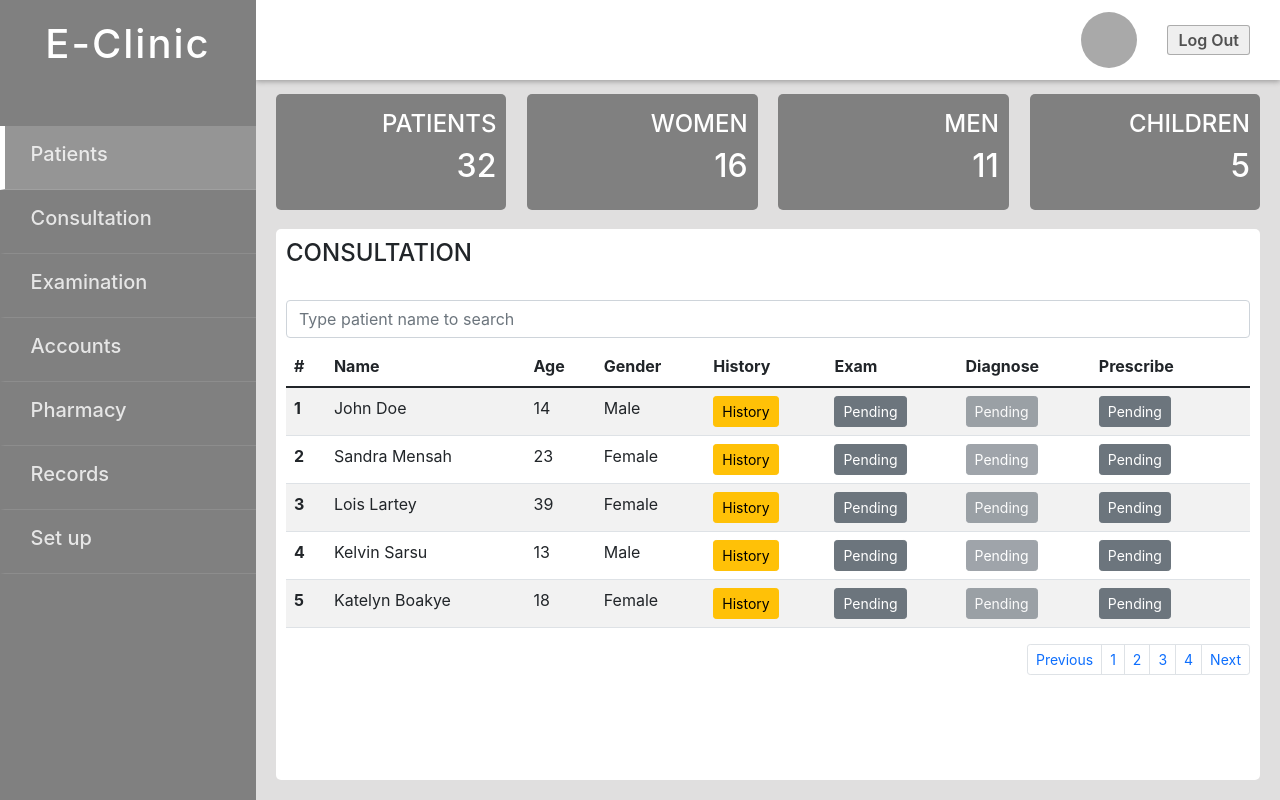
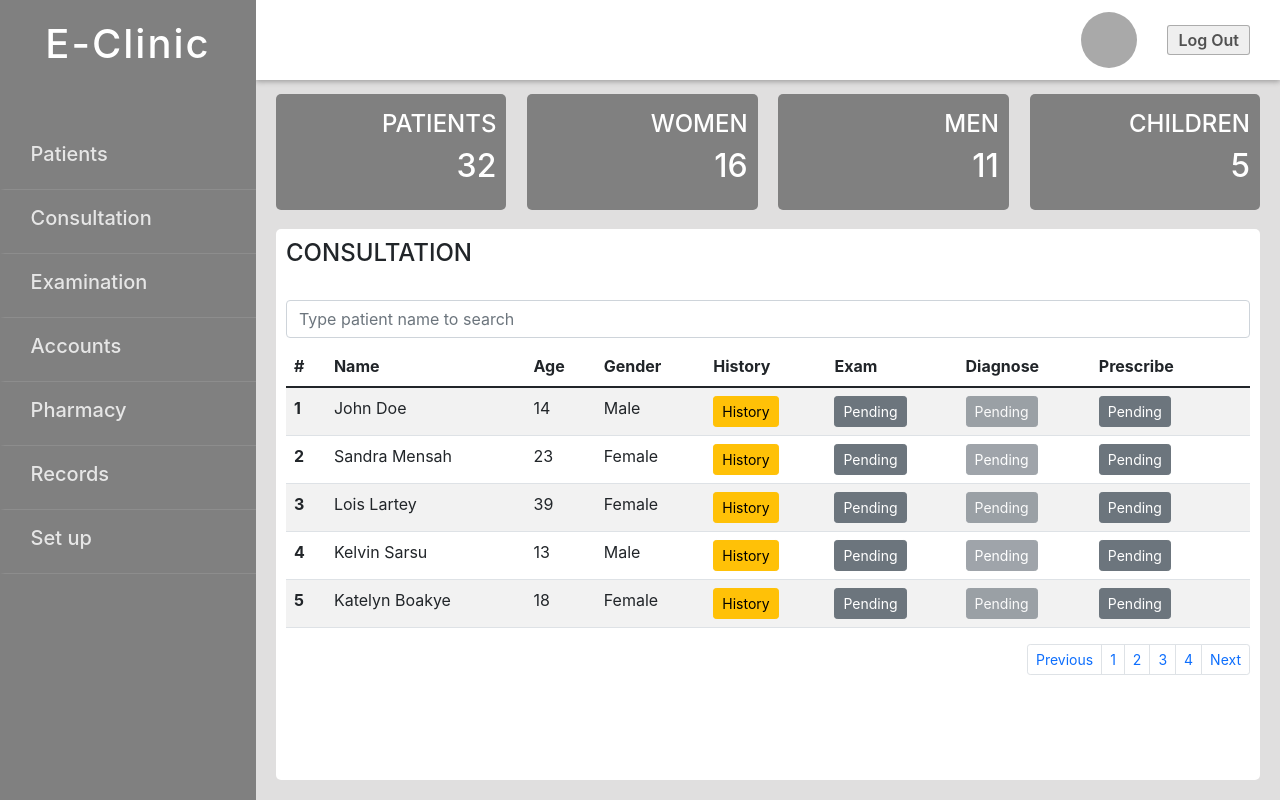
Before and after one commit to yoshiodei/e-clinic, a React (Create React App) app: page / in a window 1280 px wide. Built offline with nearby package versions, Linux system fonts and the light colour scheme.

Commit message:
added sideNav

```diff
--- a/src/components/SideNav.jsx
+++ b/src/components/SideNav.jsx
@@ -2,11 +2,11 @@ import "./../styles/side-nav.css";
 
 const Sidenav = () => {
   return (
-        <nav className='side-nav'>
+    <nav className="side-nav">
       <div className="title-div">
         <h1>E-Clinic</h1>
       </div>
-            <div className="item-div active">
+      <div className="item-div ">
         <h5>Patients</h5>
       </div>
       <div className="item-div">
@@ -15,6 +15,7 @@ const Sidenav = () => {
       <div className="item-div">
         <h5>Examination</h5>
       </div>
+
       <div className="item-div">
         <h5>Accounts</h5>
       </div>
@@ -29,6 +30,6 @@ const Sidenav = () => {
       </div>
     </nav>
   );
-}
+};
 
 export default Sidenav;
```
Lines whose indentation alone changed are shown as unchanged.
